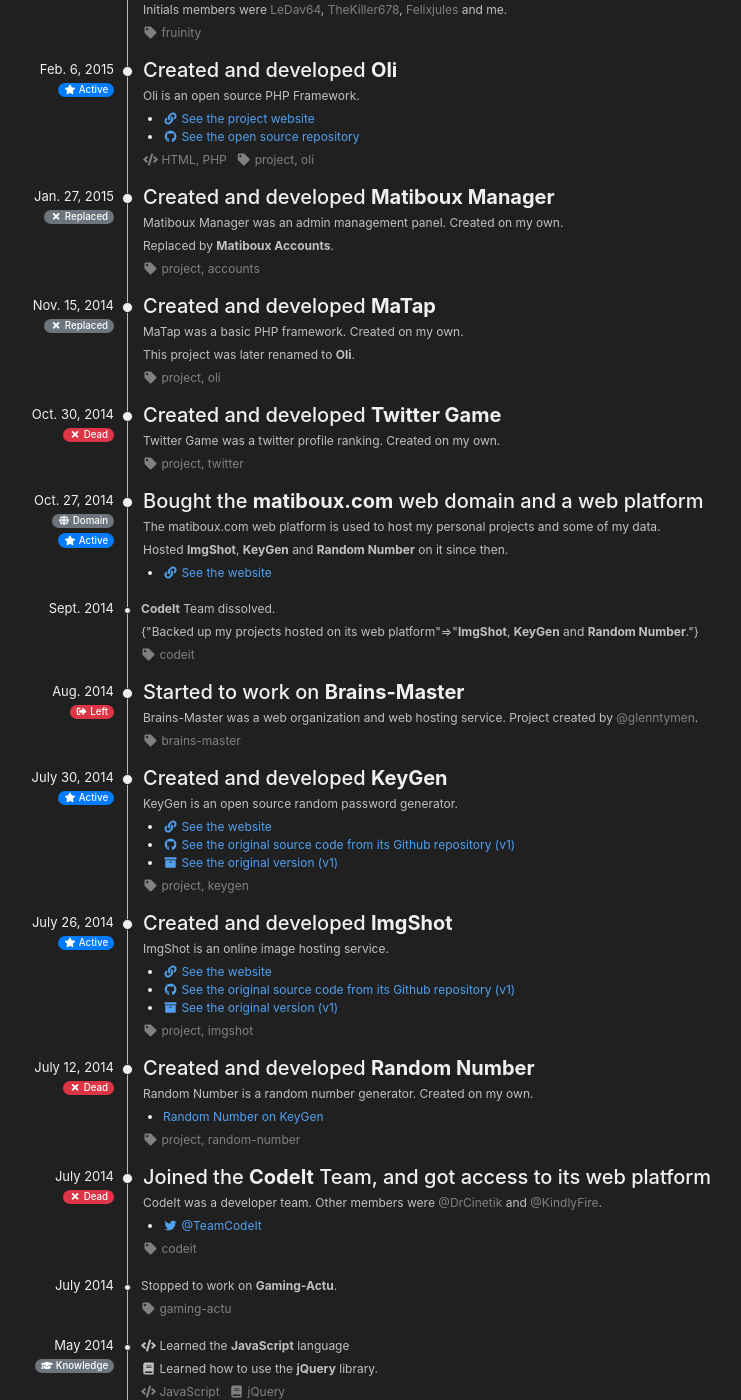
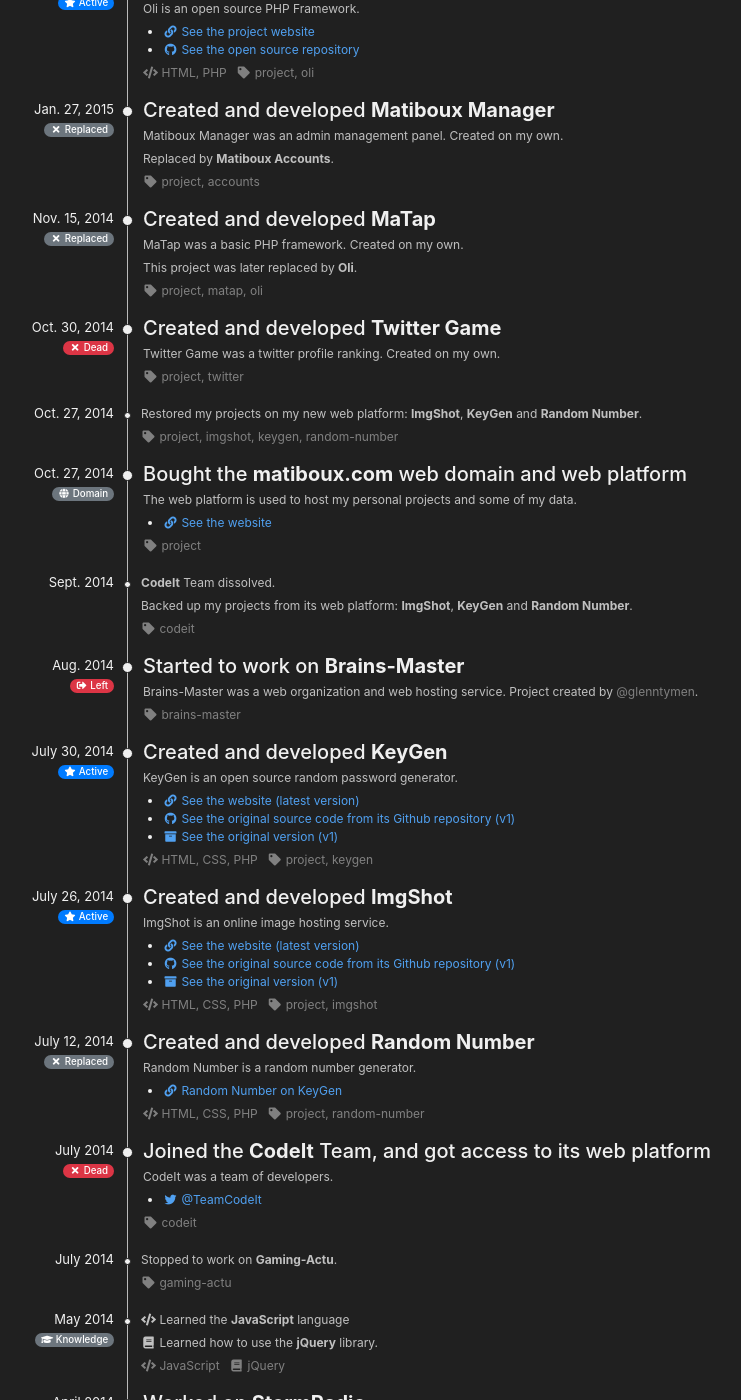
Before and after one commit to matiboux/matiboux.me, a Jekyll site: the page built from timeline.html, in a window 1280 px wide and 1400 px high, scrolled down 10514 px. Shown: the whole window, without its empty margins (61-802 px from the left). Built offline with Jekyll 4.4.1, drawn with Linux system fonts in a browser that asks for light colours; nearby versions of some CDN libraries; some of the changed text lies outside the part shown.

Commit message:
Update information in timeline.yml

```diff
--- a/_data/timeline.yml
+++ b/_data/timeline.yml
@@ -527,8 +527,7 @@
   category: knowledge
 
 - description:
-  - "Passed the <b>TOEIC Mock Test</b>"
-  - "Score: 925"
+  - "Passed the <b>TOEIC Mock Test</b>: 925 / 990"
   date: May 11, 2019
   category: award
   tags: [test, toeic]
@@ -643,8 +642,7 @@
   tags: [epita]
 
 - description:
-  - "Passed the <b>TOEIC Mock Test</b>"
-  - "Score: 900"
+  - "Passed the <b>TOEIC Mock Test</b>: 900 / 990"
   date: Sept. 6, 2018
   category: award
   tags: [test, toeic]
@@ -703,8 +701,8 @@
 
 - title: Created and developed <b>Matiboux Time</b>
   description:
-  - Matiboux Time is a live clock tracking the CEST, PHT and CDT timezones.
-  - Project requested by <a href="https://twitter.com/Commander_Plays">Commander</a>.
+  - Matiboux Time is a live clock tracking a few timezones.
+  # - Project requested by <a href="https://twitter.com/Commander_Plays">Commander</a>.
   links:
   - title: <i class="fas fa-link fa-fw"></i> See the website
     href: http://time.matiboux.com/
@@ -798,7 +796,7 @@
   tags: [project, logs]
 
 - title: Created and developed <b>LJV Web Portal</b>
-  description: LJV Web Portal is the <b>ljv.fr</b> main website linking to the official high school website and to other student projects.
+  description: This is an unofficial portal linking to the official high school website and to other student projects.
   links:
   - title: <i class="fas fa-link fa-fw"></i> See the website
     href: https://ljv.fr/
@@ -838,8 +836,8 @@
   links:
   - title: <i class="fab fa-github fa-fw"></i> See the open source repository
     href: https://github.com/matiboux/KeyGenLib.js
-  - title: <i class="fas fa-cube fa-fw"></i> See the npm package
-    href: https://github.com/matiboux/KeyGenLib.js/packages/123276
+  # - title: <i class="fas fa-cube fa-fw"></i> See the npm package
+    # href: https://github.com/matiboux/KeyGenLib.js/packages/123276
   date: Jan. 12, 2017
   status: standby
   languages: [JavaScript]
@@ -861,8 +859,8 @@
   date: Oct. 16, 2016
   tags: [me]
 
-- title: Opened my <b>Instagram @matiboux</b> account
-  description: My Instagram account is used to share the drawings I made and the photos I took.
+- title: Created my <b>Instagram @matiboux</b> account
+  description: I use my Instagram account to share the drawings I made and the photos I took.
   links:
   - title: <i class="fab fa-instagram fa-fw"></i> @matiboux
     href: https://www.instagram.com/matiboux/
@@ -972,11 +970,11 @@
 
 - description: Finished my internship at <b>Gfi Informatique Ouest</b>.
   date: Fev. 2015
-  tags: [internship]
+  tags: [internship, gfi]
 
 - title: Started my internship at <b>Gfi Informatique Ouest</b>
   description:
-  - 2-days internship in an digital and IT service company.
+  - 2-days internship at a digital and IT service company.
   - Done as part of the required intership during my last year of middle school.
   links:
   - title: <i class="fas fa-link fa-fw"></i> See the company website
@@ -984,15 +982,15 @@
   date: Fev. 2015
   category: work
   status: finished
-  tags: [internship]
+  tags: [internship, gfi]
 
 - description: Finished my internship at <b>Sensipode</b>.
   date: Fev. 2015
-  tags: [internship]
+  tags: [internship, sensipode]
 
 - title: Started my internship at <b>Sensipode</b>
   description:
-  - 3-days internship in a webdesign startup.
+  - 3-days internship at a webdesign startup.
   - Done as part of the required intership during my last year of middle school.
   links:
   - title: <i class="fas fa-link fa-fw"></i> See the company website
@@ -1000,12 +998,12 @@
   date: Fev. 2015
   category: work
   status: finished
-  tags: [internship]
+  tags: [internship, sensipode]
 
-- title: Created the <b>Fruinity</b> Team
+- title: Created the <b>Fruinity</b> team
   description:
   - Fruinity was a gaming team. Created with friends.
-  - Initials members were <a href=\"http://steamcommunity.com/profiles/76561198087021304\">LeDav64</a>, <a href=\"http://steamcommunity.com/id/Reivaros\">TheKiller678</a>, <a href=\"http://steamcommunity.com/id/felixjules\">Felixjules</a> and me.
+  - Initials members were <a href="http://steamcommunity.com/profiles/76561198087021304">LeDav64</a>, <a href="http://steamcommunity.com/id/Reivaros">TheKiller678</a>, <a href="http://steamcommunity.com/id/felixjules">Felixjules</a> and me.
   date: April 21, 2014
   status: left
   tags: [fruinity]
@@ -1016,7 +1014,7 @@
   - title: <i class="fas fa-link fa-fw"></i> See the project website
     href: https://olifw.net/
   - title: <i class="fab fa-github fa-fw"></i> See the open source repository
-    href: https://github.com/OliFramework/Oli
+    href: https://github.com/matiboux/Oli
   date: Feb. 6, 2015
   status: active
   languages: [HTML, PHP]
@@ -1036,13 +1034,13 @@
 - title: Created and developed <b>MaTap</b>
   description:
   - MaTap was a basic PHP framework. Created on my own.
-  - This project was later renamed to <b>Oli</b>.
+  - This project was later replaced by <b>Oli</b>.
   # links:
   # - title: <i class="fas fa-link fa-fw"></i> Oli
     # href: https://olifw.net/
   date: Nov. 15, 2014
   status: replaced
-  tags: [project, oli]
+  tags: [project, matap, oli]
 
 - title: Created and developed <b>Twitter Game</b>
   description: Twitter Game was a twitter profile ranking. Created on my own.
@@ -1050,20 +1048,26 @@
   status: dead
   tags: [project, twitter]
 
-- title: Bought the <b>matiboux.com</b> web domain and a web platform
+- description:
+  - "Restored my projects on my new web platform: <b>ImgShot</b>, <b>KeyGen</b> and <b>Random Number</b>."
+  date: Oct. 27, 2014
+  tags: [project, imgshot, keygen, random-number]
+
+- title: Bought the <b>matiboux.com</b> web domain and web platform
   description:
-  - The matiboux.com web platform is used to host my personal projects and some of my data.
-  - Hosted <b>ImgShot</b>, <b>KeyGen</b> and <b>Random Number</b> on it since then.
+  - The web platform is used to host my personal projects and some of my data.
+  # - Hosted <b>ImgShot</b>, <b>KeyGen</b> and <b>Random Number</b> on it since then.
   links:
   - title: <i class="fas fa-link fa-fw"></i> See the website
     href: https://matiboux.com/
   date: Oct. 27, 2014
-  status: active
+  # status: active
   category: domain
+  tags: [project]
 
 - description:
   - <b>CodeIt</b> Team dissolved.
-  - Backed up my projects hosted on its web platform: <b>ImgShot</b>, <b>KeyGen</b> and <b>Random Number</b>.
+  - "Backed up my projects from its web platform: <b>ImgShot</b>, <b>KeyGen</b> and <b>Random Number</b>."
   date: Sept. 2014
   tags: [codeit]
 
@@ -1074,9 +1078,9 @@
   tags: [brains-master]
 
 - title: Created and developed <b>KeyGen</b>
-  description: KeyGen is an open source random password generator.
+  description: KeyGen is an open source random password generator. # Created on my own.
   links:
-  - title: <i class="fas fa-link fa-fw"></i> See the website
+  - title: <i class="fas fa-link fa-fw"></i> See the website (latest version)
     href: https://keygen.matiboux.com/
   - title: <i class="fab fa-github fa-fw"></i> See the original source code from its Github repository (v1)
     href: https://github.com/matiboux/KeyGen-v1
@@ -1084,12 +1088,13 @@
     href: https://archives.matiboux.com/keygen/
   date: July 30, 2014
   status: active
+  languages: [HTML, CSS, PHP]
   tags: [project, keygen]
 
 - title: Created and developed <b>ImgShot</b>
-  description: ImgShot is an online image hosting service.
+  description: ImgShot is an online image hosting service. # Created on my own.
   links:
-  - title: <i class="fas fa-link fa-fw"></i> See the website
+  - title: <i class="fas fa-link fa-fw"></i> See the website (latest version)
     href: https://imgshot.eu/
   - title: <i class="fab fa-github fa-fw"></i> See the original source code from its Github repository (v1)
     href: https://github.com/matiboux/ImgShot-v1/
@@ -1097,19 +1102,22 @@
     href: https://archives.matiboux.com/imgshot/
   date: July 26, 2014
   status: active
+  languages: [HTML, CSS, PHP]
   tags: [project, imgshot]
 
 - title: Created and developed <b>Random Number</b>
-  description: Random Number is a random number generator. Created on my own.
+  description: Random Number is a random number generator. # Created on my own.
   links:
-  - title: Random Number on KeyGen
+  - title: <i class="fas fa-link fa-fw"></i> Random Number on KeyGen
     href: https://keygen.matiboux.com/random/
   date: July 12, 2014
-  status: dead
+  status: replaced
+  languages: [HTML, CSS, PHP]
   tags: [project, random-number]
 
 - title: Joined the <b>CodeIt</b> Team, and got access to its web platform
-  description: CodeIt was a developer team. Other members were <a href=\"https://twitter.com/JulienMalka">@DrCinetik</a> and <a href=\"https://twitter.com/KindlyFire">@KindlyFire</a>.
+  description:
+  - CodeIt was a team of developers. # Other members were <a href="https://twitter.com/DrCinetik">@DrCinetik</a> and <a href="https://twitter.com/KindlyFire">@KindlyFire</a>.
   links:
   - title: <i class="fab fa-twitter fa-fw"></i> @TeamCodeIt
     href: https://twitter.com/TeamCodeIt
```
